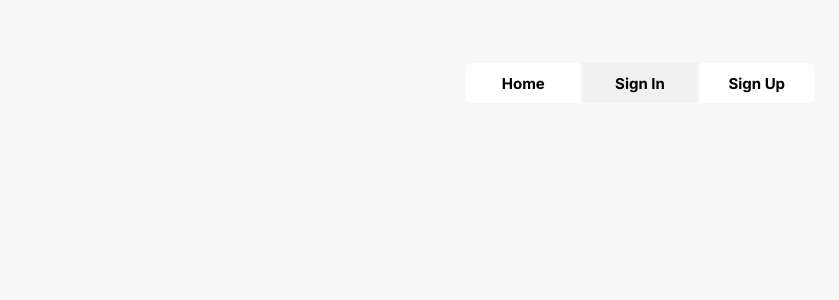
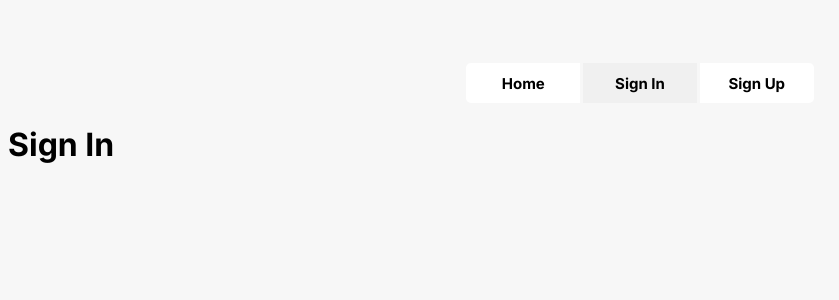
Before and after one commit to Abdelmoneim000/Svelte-front-end, a SvelteKit app: page / in a window 1280 px wide. Both pictures are taken after a click on the element "Sign In". Shown: the top 300 px of the page, without its empty margins (0-839 px from the left). Built offline with nearby package versions, Linux system fonts and the light colour scheme.

Commit message:
Making the home page (before terms agreement)

```diff
--- a/src/routes/+page.svelte
+++ b/src/routes/+page.svelte
@@ -3,7 +3,6 @@
   import Button from "../components/button.svelte";
   import chat from "../assets/Chat.svg";
   import Lessons from "../assets/Lessons.svg";
-  import FooterLogo from "../assets/FooterLogo.png";
 
   let selected = "Home"; // Default selected nav item works as a state.
   const navText = ["Home", "Sign In", "Sign Up"]; // Navigation items
@@ -27,6 +26,14 @@
 </div>
 
 <!-- Main Header -->
+
+{#if selected === "Sign In"}
+  <h1>Sign In</h1>
+{/if}
+
+{#if selected === "Sign Up"}
+  <h1>Sign Up</h1>
+{/if}
 
 {#if selected === "Home"}
 <header class="Intro">
```
